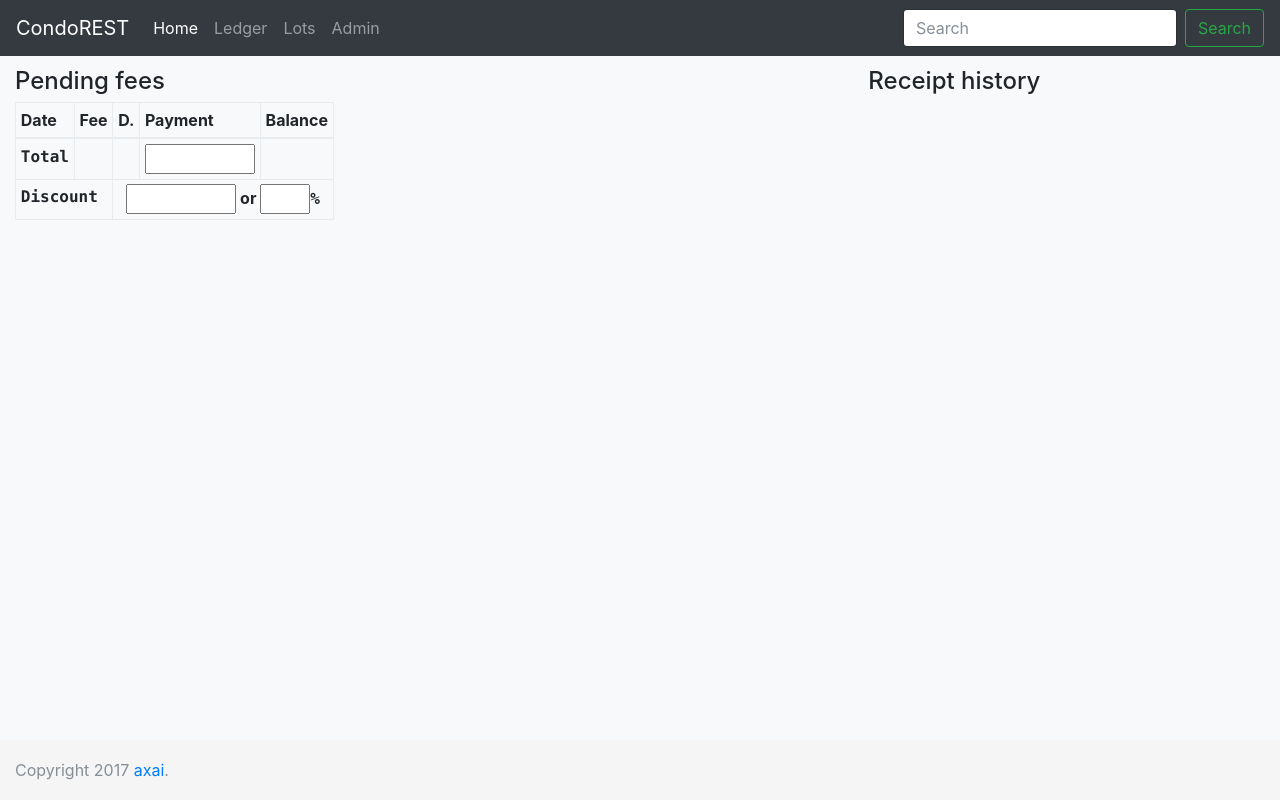
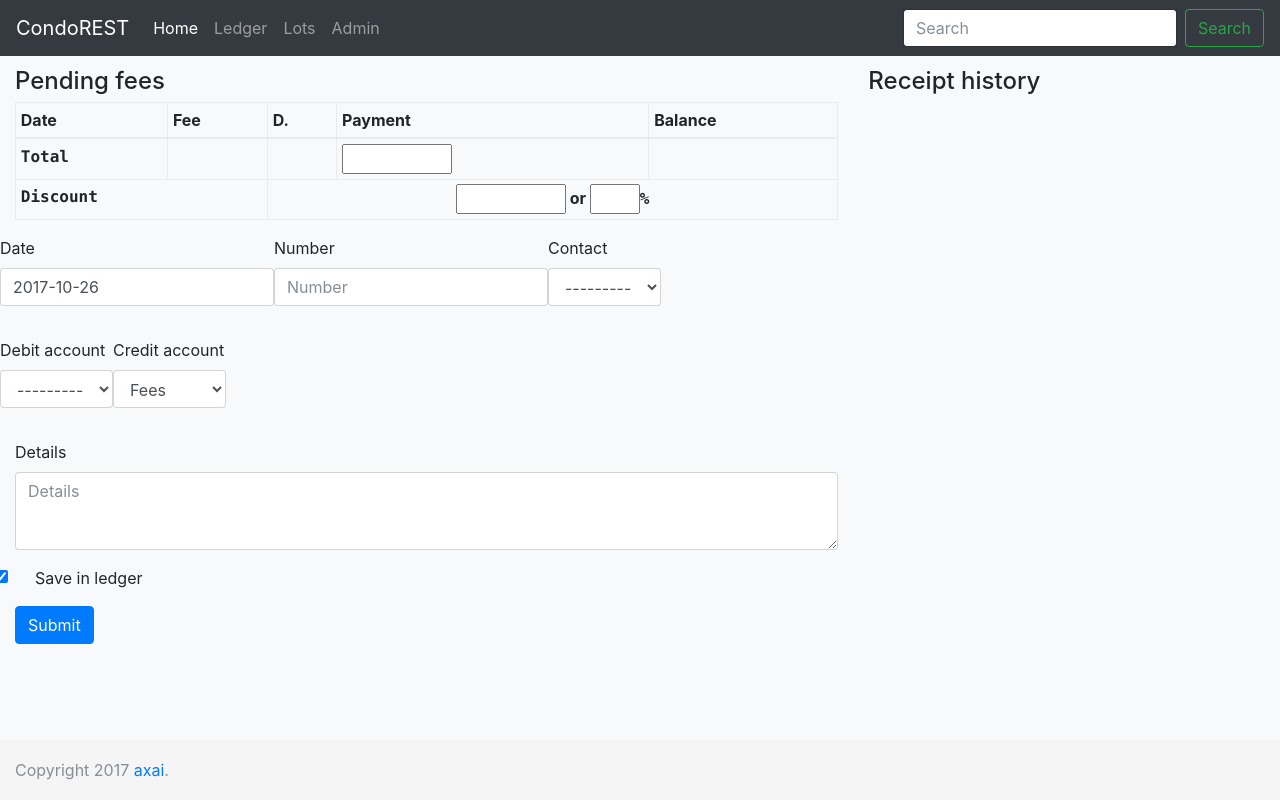
Before and after one commit to jackbravo/condorest-django, a Django app: template templates/revenue/create_receipt.html in a window 1280 px wide. Run offline with Django 3.2, Linux system fonts and the light colour scheme; the template is opened without the code that fills it: values that come from a table or form of the project are taken from there, others are empty; data comes from the database, SQL or seed files in the repository; some libraries are stand-ins or nearby versions.

Commit message:
Substitute crispy forms with django-bootstrap4, and use it for the receipt form

```diff
--- a/condorest/settings.py
+++ b/condorest/settings.py
@@ -46,7 +46,7 @@ INSTALLED_APPS = [
     'month',
     'import_export',
     'django_extensions',
-    'crispy_forms',
+    'bootstrap4',
     'debug_toolbar',
 ]
 
--- a/requirements.txt
+++ b/requirements.txt
@@ -1,4 +1,4 @@
-django-crispy-forms
+django-bootstrap4
 django-import-export
 django-debug-toolbar
 psycopg2
--- /dev/null
+++ b/revenue/forms.py
@@ -0,0 +1,12 @@
+from django import forms
+
+from revenue.models import Receipt
+
+
+class ReceiptForm(forms.ModelForm):
+    class Meta:
+        model = Receipt
+        fields = ('date', 'contact', 'number', 'details', 'debit_account', 'credit_account', 'amount', 'save_in_ledger')
+        widgets = {
+            'details': forms.Textarea(attrs={'cols': 80, 'rows': 3}),
+        }
--- a/revenue/views.py
+++ b/revenue/views.py
@@ -4,6 +4,7 @@ from decimal import Decimal
 from django.shortcuts import render, get_object_or_404
 
 from lots.models import Lot
+from revenue.forms import ReceiptForm
 from revenue.models import Receipt, Fee
 
 
@@ -54,6 +55,7 @@ def create_receipt(request, lot):
     lot = get_object_or_404(Lot, name=lot)
     receipts = Receipt.objects.filter(contact=lot.owner).order_by('-date', '-id')
     fees = Fee.objects.filter(lot=lot)
+    form = ReceiptForm()
 
     balance = Decimal('0.00')
     for fee in fees:
@@ -64,5 +66,6 @@ def create_receipt(request, lot):
         'lot': lot,
         'receipts': receipts,
         'fees': fees,
-        'balance': balance
+        'balance': balance,
+        'form': form,
     })
--- a/templates/base.html
+++ b/templates/base.html
@@ -1,4 +1,4 @@
-{% load static i18n %}<!DOCTYPE html>
+{% load static i18n bootstrap4 %}<!DOCTYPE html>
 <html lang="en">
   <head>
     <!-- Required meta tags -->
@@ -44,6 +44,7 @@
 
     <!-- Begin page content -->
     <div class="content container-fluid">
+    {% bootstrap_messages %}
     {% block content %}
       <div class="mt-3">
         <h1>CondoREST</h1>
--- a/templates/revenue/create_receipt.html
+++ b/templates/revenue/create_receipt.html
@@ -1,5 +1,5 @@
 {% extends 'base.html' %}
-{% load static humanize %}
+{% load static humanize bootstrap4 %}
 
 {% block content %}
 <h1>{{ lot.name }} <small>{{ lot.address }}</small></h1>
@@ -7,9 +7,10 @@
 <div class="row">
 
     <div class="col-md-8">
+    <form method="post">
         <h4>Pending fees</h4>
         <!-- fees -->
-        <table id="fees" class="table table-striped table-bordered table-hover table-sm" style="width: auto">
+        <table id="fees" class="table table-striped table-bordered table-hover table-sm">
         <thead>
             <tr>
                 <th>Date</th>
@@ -48,6 +49,25 @@
             </tr>
         </tfoot>
         </table>
+
+        {% bootstrap_form_errors form %}
+        {% csrf_token %}
+        <div class="form-group row">
+            {% bootstrap_field form.date form_group_class="col" %}
+            {% bootstrap_field form.number form_group_class="col" %}
+            {% bootstrap_field form.contact form_group_class="col" %}
+        </div>
+        <div class="form-group row">
+            {% bootstrap_field form.debit_account form_group_class="col" %}
+            {% bootstrap_field form.credit_account form_group_class="col" %}
+        </div>
+        {% bootstrap_field form.details %}
+        {% bootstrap_field form.save_in_ledger %}
+
+        {% buttons %}
+            <button type="submit" class="btn btn-primary">Submit</button>
+        {% endbuttons %}
+    </form>
     </div>
 
     <div class="col-md-4">
```
